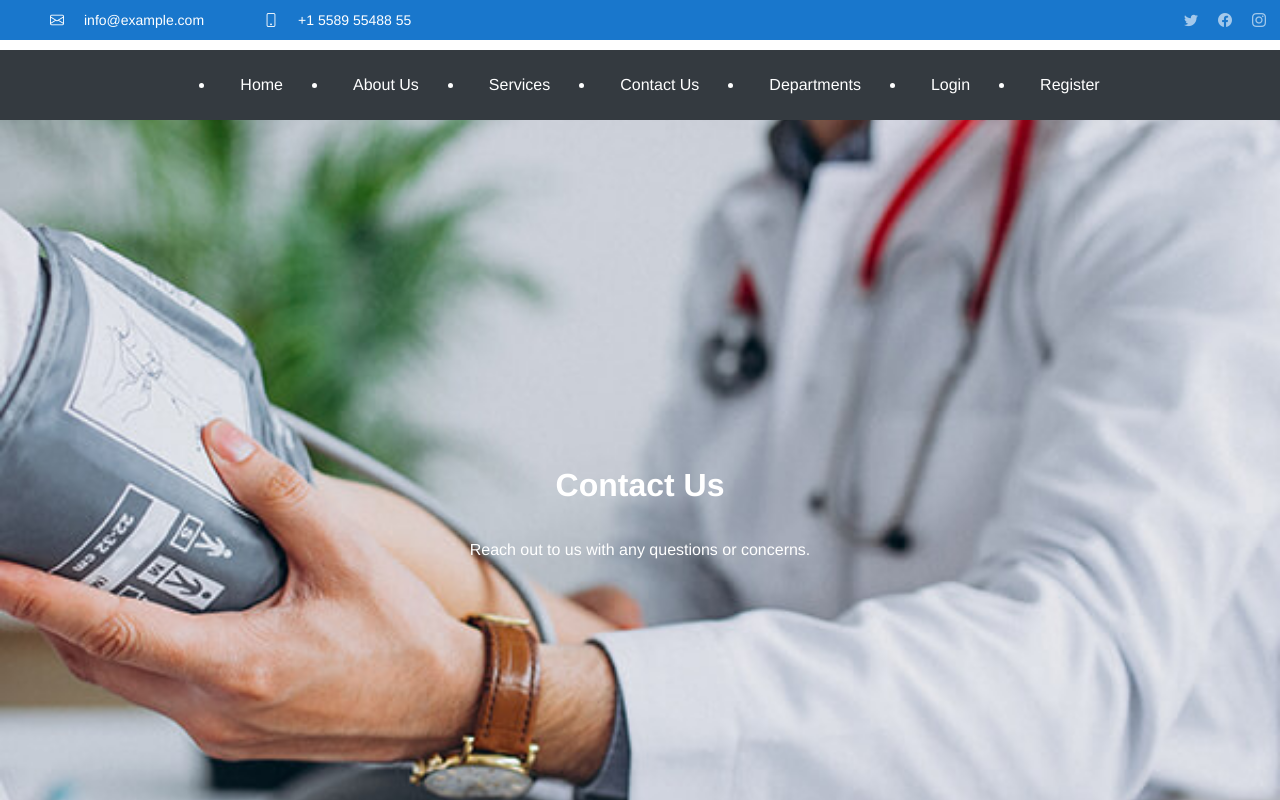
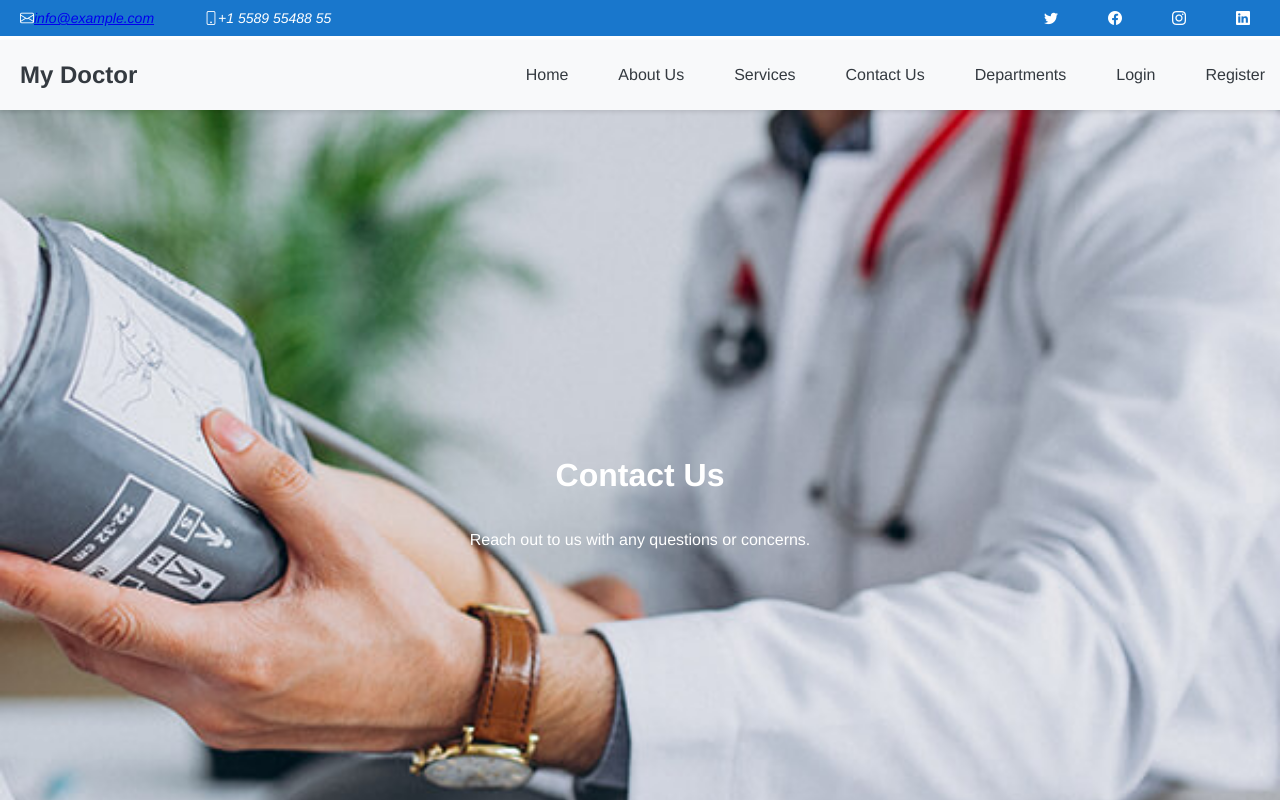
Before and after one commit to mena5800/My-Doctor, a React app: page /contact in a window 1280 px wide. Shown: the top 800 px of the page. Built offline with nearby package versions, Linux system fonts and the light colour scheme.

Commit message:
amazing scoll effect for top and nav bar

```diff
--- a/src/App.css
+++ b/src/App.css
@@ -4,118 +4,79 @@ html, body {
     padding: 0;
     font-family: Helvetica, sans-serif;
 }
-/* Uppermost Strip (Contact Info) */
+
+/* Topbar styles */
 #topbar {
-    background-color: #1977cc; /* Accent color */
-    height: 40px;
+    background-color: #1977cc;
+    color: white;
+    padding: 10px 20px;
     display: flex;
-    align-items: center;
     justify-content: space-between;
-    padding: 0 20px;
     font-size: 14px;
-    color: white;
     position: fixed;
     top: 0;
     width: 100%;
     z-index: 1000;
+    transition: top 0.3s;
 }
 
-#topbar .contact-info {
-    display: flex;
-    align-items: center;
-    padding: 0 10px;
-}
+#topbar .contact-info i,
+#topbar .social-links a {
+    color: white;
+    margin-right: 50px;
 
-#topbar .contact-info i {
-    margin: 0 10px;
-    font-style: normal;
-    padding: 0 10px;
-}
-
-#topbar .contact-info a {
-    color: white;
-    padding: 0 10px;
-    text-decoration: none;
-    margin: 0 10px;
-}
-#topbar span{
-    margin: 0 10px;
-    font-style: normal;
-    padding: 0 10px;
-}
-
-#topbar .social-links {
-    display: flex;
-    align-items: center;
-}
-
-#topbar .social-links a {
-    color: rgba(255, 255, 255, 0.6);
-    margin-left: 20px;
-    transition: color 0.3s;
 }
 
 #topbar .social-links a:hover {
-    color: white;
-}
-
-/* Header strip styles */
-#wlc {
-    background-color: #f8f9fa;
-    color: #007bff;
-    padding: 10px 20px;
-    display: flex;
-    justify-content: center;
-    align-items: center;
-    position: fixed;
-    top: 0;
-    width: 100%;
-    z-index: 1000;
-}
-
-#wlc h1 {
-    margin: 0;
-    font-size: 24px;
-    font-weight: bold;
-}
-
-#wlc h2 {
-    margin: 0;
-    font-size: 18px;
-    font-weight: normal;
-}
-
-#wlc h1, #wlc h2 {
-    margin: 0 15px;
+    color: #f8f9fa;
 }
 
 /* Navbar styles */
 .navbar {
-    list-style-type: none;
     display: flex;
-    justify-content: space-around;
-    padding: 10px;
-    background-color: #343a40;
-    color: white;
+    justify-content: space-between;
+    align-items: center;
+    padding: 10px 20px;
+    background-color: #f8f9fa; /* Near white background */
+    color: #343a40; /* Dark grey text */
     position: fixed;
-    top: 50px; /* Adjust according to the height of your header strip */
+    top: 40px; /* Initially positioned below the topbar */
     width: 100%;
-    z-index: 1000;
+    z-index: 999;
+    box-shadow: 0 2px 4px rgba(0, 0, 0, 0.1); /* Slight shadow for depth */
+    transition: top 0.3s;
 }
 
-.navbar ul {
+.logo .navbar-brand {
+    font-size: 24px;
+    color: #343a40; /* Dark grey for brand */
+    text-decoration: none;
+    font-weight: bold;
+}
+
+.nav-menu {
+    list-style: none;
     display: flex;
     gap: 20px;
+    padding: 0 20px;
 }
 
-.navbar li a {
-    color: white;
+.nav-menu li a {
+    color: #343a40; /* Grey for links */
     text-decoration: none;
-    margin: 0 25px;
+    padding: 10px 15px;
+    transition: color 0.3s, background-color 0.3s;
 }
 
+.nav-menu li a:hover {
+    color: #1977cc; /* Blue on hover */
+    background-color: rgba(25, 119, 204, 0.1); /* Light blue background on hover */
+    border-radius: 5px;
+}
+
+/* Adjust the container to accommodate the fixed navbar and topbar */
 .app-container {
-    margin-top: 110px; /* Add enough top margin to accommodate the fixed header and navbar */
+    margin-top: 100px; /* Adjust based on the height of topbar and navbar */
 }
 
 /* Hero Section */
@@ -207,8 +168,8 @@ html, body {
 
 /* Footer */
 .app-footer {
-    background-color: #343a40;
-    color: white;
+    background-color: #f8f9fa;
+    color: #343a40;
     text-align: center;
     padding: 20px;
     bottom: 0;
--- a/src/App.js
+++ b/src/App.js
@@ -10,14 +10,12 @@ import Services from './Services';
 import Contact from './Contact';
 import Departments from './Departments';
 import PatientProfile from './PatientProfile';
-import DoctorProfile from './DoctorProfile'; // Import DoctorProfile
+import DoctorProfile from './DoctorProfile';
 import * as authService from './authService';
 import './App.css';
 import DepartmentDoctors from './DepartmentDoctors';
 import 'bootstrap-icons/font/bootstrap-icons.css';
 
-
-// Main page component combining all sections except Departments
 const MainPage = () => {
     return (
         <>
@@ -62,21 +60,6 @@ function App() {
 
     return (
         <Router>
-            <div className="header-strip">
-                <div id="topbar">
-                    <div class="contact-info">
-                        <i class="bi bi-envelope"><a href="mailto:info@example.com">info@example.com</a></i>
-                        <i class="bi bi-phone"><span>+1 5589 55488 55</span></i>
-                    </div>
-                    <div class="social-links">
-                        <a href="#" class="twitter"><i class="bi bi-twitter"></i></a>
-                        <a href="#" class="facebook"><i class="bi bi-facebook"></i></a>
-                        <a href="#" class="instagram"><i class="bi bi-instagram"></i></a>
-                        <a href="#" class="linkedin"><i class="bi bi-linkedin"></i></a>
-                    </div>
-                </div>
-            </div>
-
             <Navbar />
             <div className="app-container">
                 <Routes>
--- a/src/Navbar.js
+++ b/src/Navbar.js
@@ -1,12 +1,46 @@
-// src/Navbar.js
-import React from 'react';
+import React, { useEffect } from 'react';
 import { Link } from 'react-router-dom';
 import './App.css';
 
 const Navbar = () => {
+    // JavaScript to handle the scrolling behavior
+    const handleScroll = () => {
+        const topbar = document.getElementById('topbar');
+        const navbar = document.querySelector('.navbar');
+
+        if (window.scrollY > 40) {
+            topbar.style.top = '-40px'; // Hides the topbar when scrolled
+            navbar.style.top = '0'; // Moves the navbar to the top
+        } else {
+            topbar.style.top = '0';
+            navbar.style.top = '40px'; // Keeps the navbar below the topbar
+        }
+    };
+
+    useEffect(() => {
+        window.addEventListener('scroll', handleScroll);
+        return () => window.removeEventListener('scroll', handleScroll);
+    }, []);
+
     return (
+        <>
+            <div id="topbar">
+                <div className="contact-info">
+                    <i className="bi bi-envelope"><a href="mailto:info@example.com">info@example.com</a></i>
+                    <i className="bi bi-phone"><span>+1 5589 55488 55</span></i>
+                </div>
+                <div className="social-links">
+                    <a href="#" className="twitter"><i className="bi bi-twitter"></i></a>
+                    <a href="#" className="facebook"><i className="bi bi-facebook"></i></a>
+                    <a href="#" className="instagram"><i className="bi bi-instagram"></i></a>
+                    <a href="#" className="linkedin"><i className="bi bi-linkedin"></i></a>
+                </div>
+            </div>
             <nav className="navbar">
-            <ul>
+                <div className="logo">
+                    <Link to="/" className="navbar-brand">My Doctor</Link>
+                </div>
+                <ul className="nav-menu">
                     <li><Link to="/">Home</Link></li>
                     <li><a href="#about">About Us</a></li>
                     <li><a href="#services">Services</a></li>
@@ -16,6 +50,7 @@ const Navbar = () => {
                     <li><Link to="/register">Register</Link></li>
                 </ul>
             </nav>
+        </>
     );
 }
 
```
Lines whose indentation alone changed are shown as unchanged.
